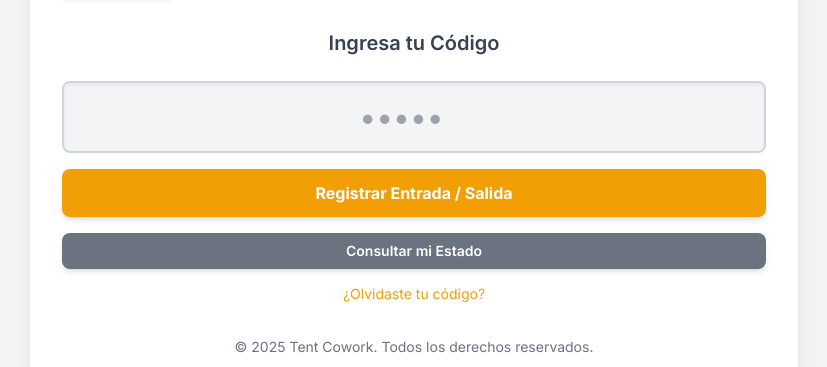
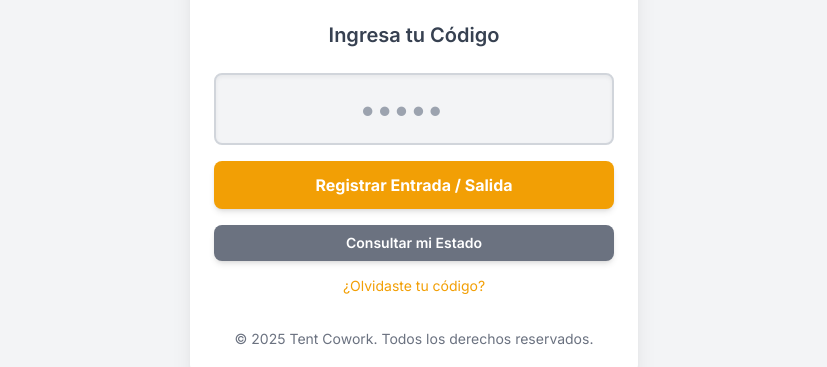
Before and after one commit to tentcoworkregistro/TentEstudiantes, a plain HTML site: page index.html in a window 1280 px wide. Shown: the part 221-588 px from the top of the page, without its empty margins (226-1053 px from the left). Drawn offline with nearby package versions, Linux system fonts and the light colour scheme; no server answers.

Commit message:
Update index.html

```diff
--- a/index.html
+++ b/index.html
@@ -844,7 +844,7 @@
 </head>
 <body class="bg-gray-100 min-h-screen flex flex-col items-center justify-center p-4 selection:bg-tent-orange selection:text-white">
 
-    <div class="w-full max-w-md md:max-w-2xl lg:max-w-3xl mx-auto bg-white shadow-xl rounded-xl p-8 relative">
+    <div class="w-full max-w-md bg-white shadow-xl rounded-lg p-6 relative">
 
         <header class="mb-6 flex items-center justify-start">
             <!-- Logo de Tent Cowork -->
```
